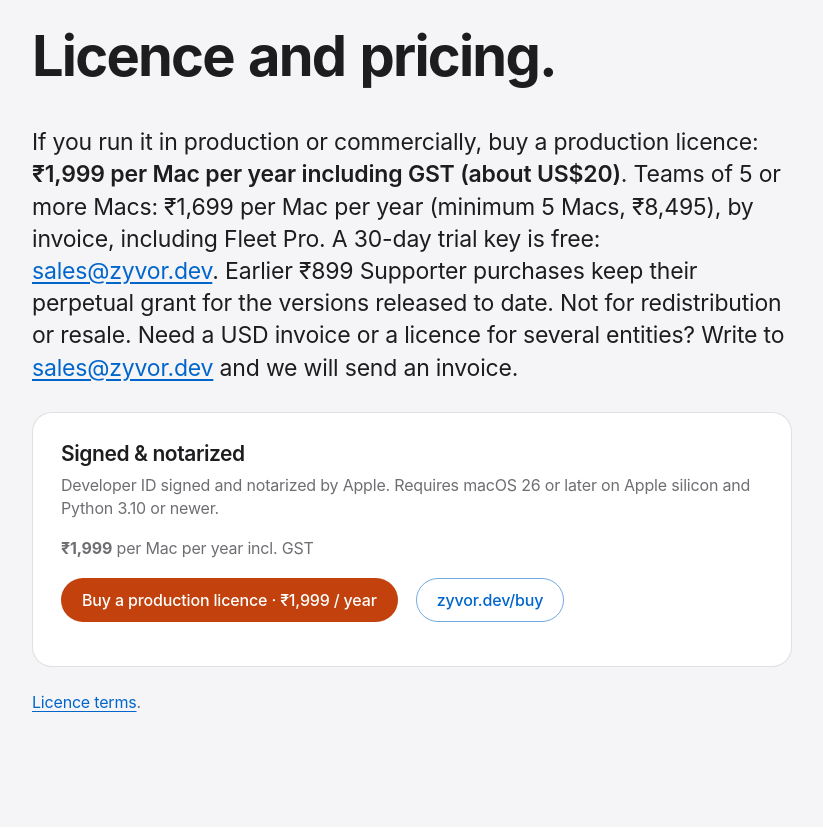
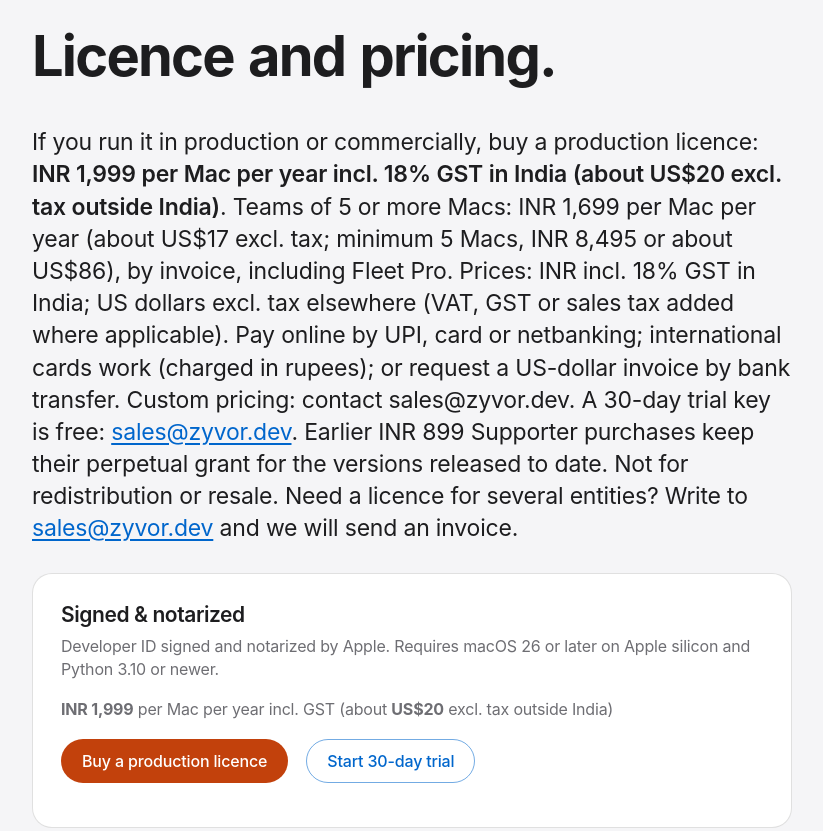
Before and after one commit to zyvorai/vytrix, a plain HTML site: page site/index.html in a window 1280 px wide. Shown: the part 8760-9591 px from the top of the page, without its empty margins (228-1051 px from the left). Drawn offline with Linux system fonts and the light colour scheme.

Commit message:
Prices: INR incl. GST in India, USD excl. tax worldwide
Co-Authored-By: Claude Sonnet 5.5 <noreply@anthropic.com>

```diff
--- a/site/index.html
+++ b/site/index.html
@@ -29,7 +29,7 @@
 <meta name="twitter:image:alt" content="Vytrix: See what your machine is really doing. The app window shows demo data.">
 <link rel="stylesheet" href="assets/landing.css">
 <style>:root{--accent-btn:#c2410c;--accent-ink:#c2410c;--accent-grad-a:#f56a21;--accent-grad-b:#ffb084}@media (prefers-color-scheme:dark){:root:not([data-theme="light"]){--accent-ink:#ff8a4c}}:root[data-theme="dark"]{--accent-ink:#ff8a4c}</style>
-<script type="application/ld+json">{"@context":"https://schema.org","@type":"SoftwareApplication","name":"Zyvor Vytrix","applicationCategory":"DeveloperApplication","operatingSystem":"macOS","softwareVersion":"0.9.0","downloadUrl":"https://github.com/zyvorai/vytrix/releases/tag/v0.9.0","url":"https://zyvorai.github.io/vytrix/","description":"A read-only system activity monitor for macOS 26 or later: grouped applications, processes, ports and containers. Notarized download with a 30-day trial.","image":"https://zyvorai.github.io/vytrix/social/og.png","publisher":{"@type":"Organization","name":"Zyvor AI Labs Private Limited","url":"https://zyvor.dev"}}</script>
+<script type="application/ld+json">{"@context":"https://schema.org","@type":"SoftwareApplication","name":"Zyvor Vytrix","applicationCategory":"DeveloperApplication","operatingSystem":"macOS","softwareVersion":"0.9.0","downloadUrl":"https://github.com/zyvorai/vytrix/releases/tag/v0.9.0","url":"https://zyvorai.github.io/vytrix/","description":"A read-only system activity monitor for macOS 26 or later: grouped applications, processes, ports and containers. Notarized download with a 30-day trial.","image":"https://zyvorai.github.io/vytrix/social/og.png","publisher":{"@type":"Organization","name":"Zyvor AI Labs Private Limited","url":"https://zyvor.dev"},"offers":[{"@type":"Offer","name":"Vytrix production licence per Mac per year (India, incl. 18% GST)","price":"1999","priceCurrency":"INR","url":"https://zyvor.dev/buy#vytrix"},{"@type":"Offer","name":"Vytrix production licence per Mac per year (outside India, excl. tax)","price":"20","priceCurrency":"USD","url":"https://zyvor.dev/buy#vytrix"}]}</script>
 </head>
 <body>
 <a class="skip" href="#main">Skip to content</a>
@@ -95,8 +95,8 @@
 <section class="pricing" id="pricing" aria-labelledby="pricing-h">
   <div class="inner">
   <h2 id="pricing-h" style="text-align:left">Licence and pricing.</h2>
-  <p class="lead">If you run it in production or commercially, buy a production licence: <b>₹1,999 per Mac per year including GST (about US$20)</b>. Teams of 5 or more Macs: ₹1,699 per Mac per year (minimum 5 Macs, ₹8,495), by invoice, including Fleet Pro. A 30-day trial key is free: <a href="mailto:sales@zyvor.dev?subject=Vytrix%20trial%20key">sales@zyvor.dev</a>. Earlier ₹899 Supporter purchases keep their perpetual grant for the versions released to date. Not for redistribution or resale. Need a USD invoice or a licence for several entities? Write to <a href="mailto:sales@zyvor.dev?subject=Vytrix%20commercial%20license">sales@zyvor.dev</a> and we will send an invoice.</p>
-<div class="card buy"><h3>Signed &amp; notarized</h3><p>Developer ID signed and notarized by Apple. Requires macOS 26 or later on Apple silicon and Python 3.10 or newer.</p><p><b>₹1,999</b> per Mac per year incl. GST</p><p class="cta"><a class="btn primary" href="https://rzp.io/rzp/tTFVA7PD" rel="noopener">Buy a production licence · ₹1,999 / year</a><a class="btn ghost" href="https://zyvor.dev/buy" rel="noopener">zyvor.dev/buy</a></p></div>
+  <p class="lead">If you run it in production or commercially, buy a production licence: <b>INR 1,999 per Mac per year incl. 18% GST in India (about US$20 excl. tax outside India)</b>. Teams of 5 or more Macs: INR 1,699 per Mac per year (about US$17 excl. tax; minimum 5 Macs, INR 8,495 or about US$86), by invoice, including Fleet Pro. Prices: INR incl. 18% GST in India; US dollars excl. tax elsewhere (VAT, GST or sales tax added where applicable). Pay online by UPI, card or netbanking; international cards work (charged in rupees); or request a US-dollar invoice by bank transfer. Custom pricing: contact sales@zyvor.dev. A 30-day trial key is free: <a href="mailto:sales@zyvor.dev?subject=Vytrix%20trial%20key">sales@zyvor.dev</a>. Earlier INR 899 Supporter purchases keep their perpetual grant for the versions released to date. Not for redistribution or resale. Need a licence for several entities? Write to <a href="mailto:sales@zyvor.dev?subject=Vytrix%20commercial%20license">sales@zyvor.dev</a> and we will send an invoice.</p>
+<div class="card buy"><h3>Signed &amp; notarized</h3><p>Developer ID signed and notarized by Apple. Requires macOS 26 or later on Apple silicon and Python 3.10 or newer.</p><p><b>INR 1,999</b> per Mac per year incl. GST (about <b>US$20</b> excl. tax outside India)</p><p class="cta"><a class="btn primary" href="https://zyvor.dev/buy#vytrix" rel="noopener">Buy a production licence</a><a class="btn ghost" href="mailto:sales@zyvor.dev?subject=Vytrix%2030-day%20trial%20key">Start 30-day trial</a></p></div>
 <p class="fine"><a href="https://github.com/zyvorai/vytrix/blob/main/docs/COMMERCIAL-LICENSE.md">Licence terms</a>.</p>
   </div>
 </section>
```
Also changed, not shown: 2 other files.
